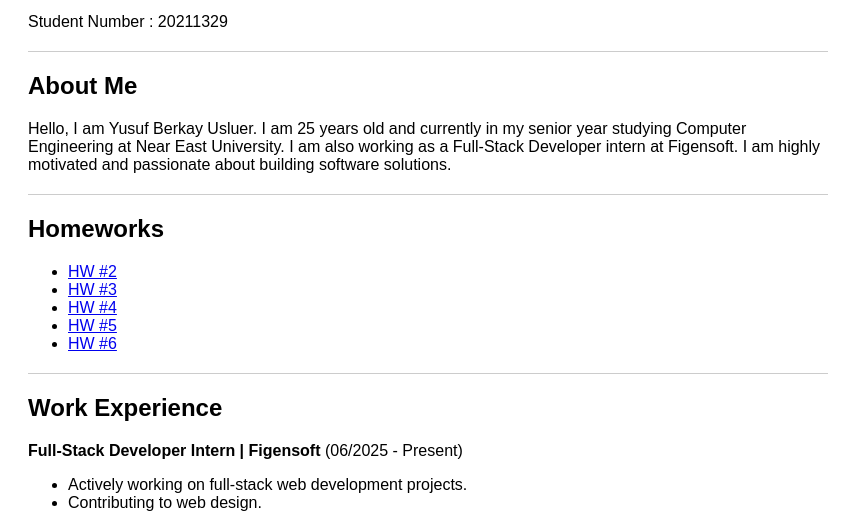
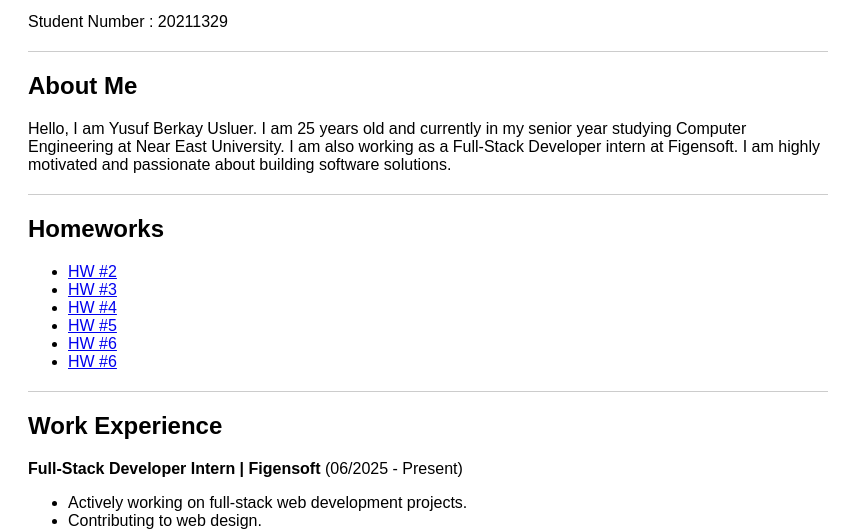
Before and after one commit to YusufBerkayU/YusufBerkayU.github.io, a plain HTML site: page index.html in a window 1280 px wide. Shown: the part 283-812 px from the top of the page, without its empty margins (0-863 px from the left). Drawn offline with Linux system fonts and the light colour scheme.

Commit message:
Add files via upload

```diff
--- a/index.html
+++ b/index.html
@@ -46,6 +46,7 @@
         <li><a href="hw4.pdf" target="_blank">HW #4</a></li>
         <li><a href="hw5.pdf" target="_blank">HW #5</a></li>
         <li><a href="hw6.pdf" target="_blank">HW #6</a></li>
+        <li><a href="hw7.pdf" target="_blank">HW #6</a></li>
     </ul>
 
     <hr>
```
Also changed, not shown: 1 other file.
